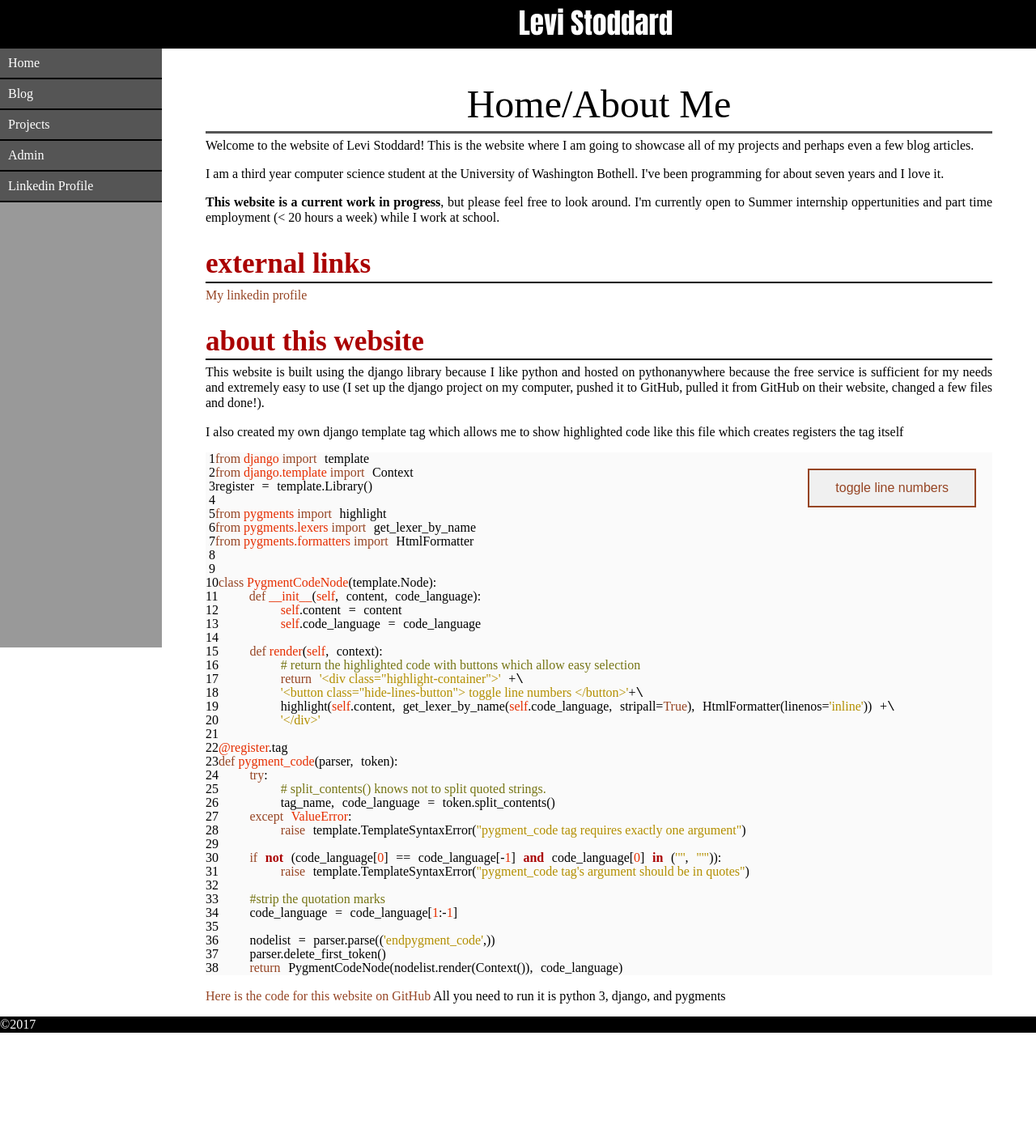
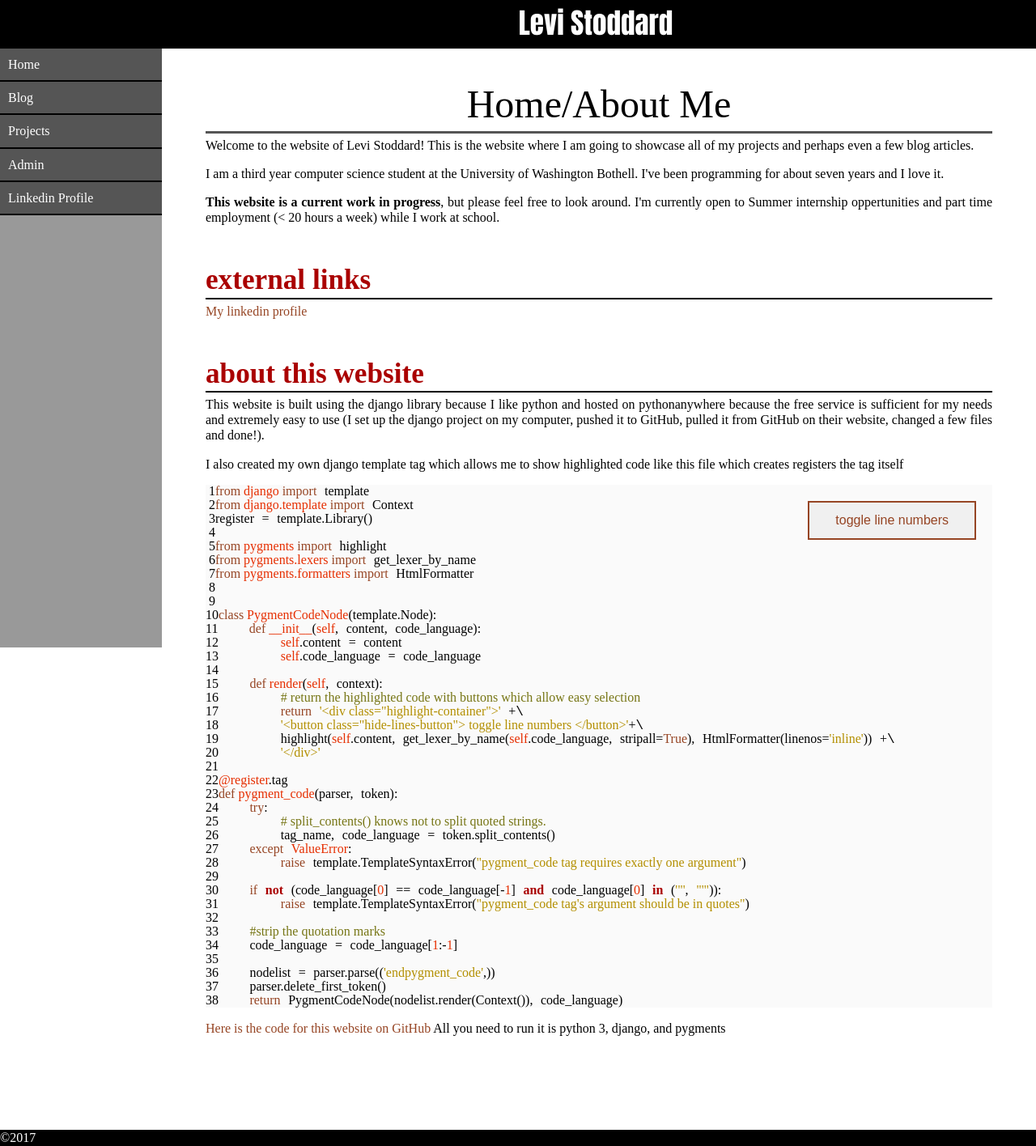
Before and after one commit to LinuxKid21/PersonalWebsite, a Django app: page / in a window 1280 px wide. Shown: the whole page at 81% size. Before the commit the page ends 1276 px from the top, so only its background shows below. Run offline with Django 3.2, Linux system fonts and the light colour scheme.

Commit message:
big update

```diff
--- a/app/static/app/content/highlight.css
+++ b/app/static/app/content/highlight.css
@@ -5,6 +5,11 @@
     position: absolute;
     right: 20px;
     top: 20px;
+}
+@media (max-device-width: 768px), (max-width: 768px) {
+    .hide-lines-button {
+        display: none;
+    }
 }
 
 .highlight pre {
--- a/app/static/app/content/reset.css
+++ b/app/static/app/content/reset.css
@@ -38,7 +38,11 @@ body {
     /*background-color: #555;*/
 }
 ol, ul {
-	list-style: none;
+    list-style-position: inside;
+}
+
+li:before {
+	content:"\2002";
 }
 blockquote, q {
 	quotes: none;
@@ -53,7 +57,7 @@ table {
 	border-spacing: 0;
 }
 
-p {
+p, ol, ul {
 	font-size: 1em;
 	line-height: 1.2em;
 	margin-bottom: 1em;
--- a/app/static/app/content/style.css
+++ b/app/static/app/content/style.css
@@ -6,6 +6,7 @@
 }
 
 .sideAndPageHolder {
+    padding-bottom: 100px;
     width: 100%;
 }
 
@@ -33,6 +34,9 @@
     list-style-type: none;
     width: 200px;
     top: 60px;
+}
+.navigationbar li:before {
+	content:"";
 }
 .navigationbar li a {
     display: block;
@@ -120,7 +124,7 @@ h1 {
 	color: #A00;
 	font-weight: bold;
 	font-size: 2.2em;
-    margin-top: 30px;
+    margin-top: 50px;
     margin-bottom: 5px;
     border-width: 2px;
     border-color: #000;
--- a/app/templates/app/blog/blog_index.html
+++ b/app/templates/app/blog/blog_index.html
@@ -18,6 +18,8 @@
                 <img class = "img-left" style = "max-width: 200px; max-height: 200px; margin-bottom: 10px;" src = "{% static imgLoc %}"/>
             {% endwith %}
             <p>{{page.summary|safe}}</p>
+            <p style="margin-bottom: 0em; text-align: right;">published: {{page.publication_date}} {{page.publication_time}} PST/PDT</p>
+            <p style="margin-bottom: 0em; text-align: right;">last edited: {{page.edit_date}} {{page.edit_time}} PST/PDT</p>
 
 
 
--- a/app/templatetags/pygment_code.py
+++ b/app/templatetags/pygment_code.py
@@ -13,9 +13,14 @@ class PygmentCodeNode(template.Node):
         self.code_language = code_language
 
     def render(self, context):
+        lineCount = self.content.count('\n')
+        hideLines = ''
+        if(lineCount > 5):
+            hideLines = '<button class="hide-lines-button"> toggle line numbers </button>'
+
         # return the highlighted code with buttons which allow easy selection
         return '<div class="highlight-container">' +\
-        '<button class="hide-lines-button"> toggle line numbers </button>'+\
+        hideLines+\
         highlight(self.content, get_lexer_by_name(self.code_language, stripall=True), HtmlFormatter(linenos='inline')) +\
         '</div>'
 
--- a/app/views.py
+++ b/app/views.py
@@ -14,6 +14,49 @@ from django.contrib.auth.decorators import login_required
 from django.contrib.auth import logout
 import uuid
 import re
+from django.template import Context, Template
+from django.http import HttpResponse
+
+blog_template = '''
+{% extends "app/main.html" %}
+{% load static %}
+{% load pygment_code %}
+{% block content %}
+    <p class = "page-title"> {{blogPage.title}} </p>
+    <p style="margin-bottom: 0em; text-align: right;"> published: {{blogPage.publication_date}} {{blogPage.publication_time}} PST/PDT</p>
+    {% if blogPage.edited %}
+        <p style="margin-bottom: 0em; text-align: right;"> last edited: {{blogPage.edit_date}} {{blogPage.edit_time}} PST/PDT</p>
+    {% endif %}'''
+
+
+blog_template_preview = '''
+{% extends "app/main.html" %}
+{% load static %}
+{% load pygment_code %}
+
+{% block content %}
+    <p style = "margin-top: 80px;"> this is a preview page.
+        {% if blogPage.published %}
+            It has been <b>published</b>. See the published page <a href = "{% url "blog" blogPage.id %}">here</a>
+        {% else %}
+            It is just a <b>draft</b>.
+        {% endif %}
+        <form action="{% url 'main' 'admin/update' %}" method="post">
+            <input type="hidden" name="pageID" value = "{{blogPage.id}}">
+            <input type="submit" value = "go back and edit">
+            {% csrf_token %}
+        </form>
+    </p>
+
+
+    <p class = "page-title"> {{blogPage.title}} </p>
+    <p style="margin-bottom: 0em; text-align: right;"> published: {{blogPage.publication_date}} {{blogPage.publication_time}} PST/PDT</p>
+    {% if blogPage.edited %}
+        <p style="margin-bottom: 0em; text-align: right;"> last edited: {{blogPage.edit_date}} {{blogPage.edit_time}} PST/PDT</p>
+    {% endif %}'''
+
+blog_template_ending = '{% endblock %}'
+
 
 
 def renderPageRequested(request, page_id, context={}):
@@ -43,11 +86,16 @@ def emptyURL(request):
 
 def blog(request, page_id):
     page = get_object_or_404(BlogPage, pk=page_id)
-    return renderPageRequested(request, 'app/blog/blog_template.html',
-        {'blogPage': page})
+    template = Template(blog_template + page.content + blog_template_ending)
+    context = RequestContext(request, {'blogPage': page,
+        'loggedin' : request.user.is_authenticated})
+    # return renderPageRequested(request, 'app/blog/blog_template.html',
+    #     {'blogPage': page,
+    #     'loggedin' : request.user.is_authenticated})
+    return HttpResponse(template.render(context))
 
 def blog_index(request, tag_name):
-    pages = BlogPage.objects.order_by('publication_date', 'publication_time')
+    pages = BlogPage.objects.order_by('-publication_date', '-publication_time')
     if(not tag_name):
         return renderPageRequested(request, 'app/blog/blog_index.html',
             {'blogPages': pages,
@@ -107,14 +155,19 @@ def myAdmin(request, page_id):
         page = BlogPage.objects.get(id = pageId)
         page.content = content
         page.title = title
-        page.image = image
+        page.imageFile = image
         page.tag = tag
         page.published = (status == 'Published')
-        # summary is first 500 words of content with all paragrap tags, headers(and their content) and images removed. More to come...
-        page.summary = re.sub(r'(?:<p[\s\S]*?>|</p>|<h1>[\s\S]*?</h1>|<h2>[\s\S]*?</h2>|<h3>[\s\S]*?</h3>|<img[\s\S]*?/>)', '', content[0:1000])[0:500]
+        # summary is first 500 words of content with all paragrap tags, headers(and their content), django templates, and images removed. More to come...
+        page.summary = re.sub(r'(?:<p[\s\S]*?>|</p>|<h1>[\s\S]*?</h1>|<h2>[\s\S]*?</h2>|<h3>[\s\S]*?</h3>|<img[\s\S]*?/>|{%[\s\S]*?%})', '', content[0:1000])[0:500] + '...'
         page.save()
 
-        return renderPageRequested(request, 'app/admin/preview.html', {'blogPage' : page})
+
+        template = Template(blog_template_preview + page.content + blog_template_ending)
+        context = RequestContext(request, {'blogPage': page,
+            'loggedin' : request.user.is_authenticated})
+        return HttpResponse(template.render(context))
+        # return renderPageRequested(request, 'app/admin/preview.html', {'blogPage' : page})
 
     elif(page_id == 'delete'):
         pageId = request.POST.get('pageID', 'INVALID')
```
Also changed, not shown: app/templates/app/admin/preview.html (deleted, +0 -28 lines), app/templates/app/blog/blog_template.html (deleted, +0 -11 lines), app/static/app/images/VariantsPreview.png (added), db.sqlite3.
